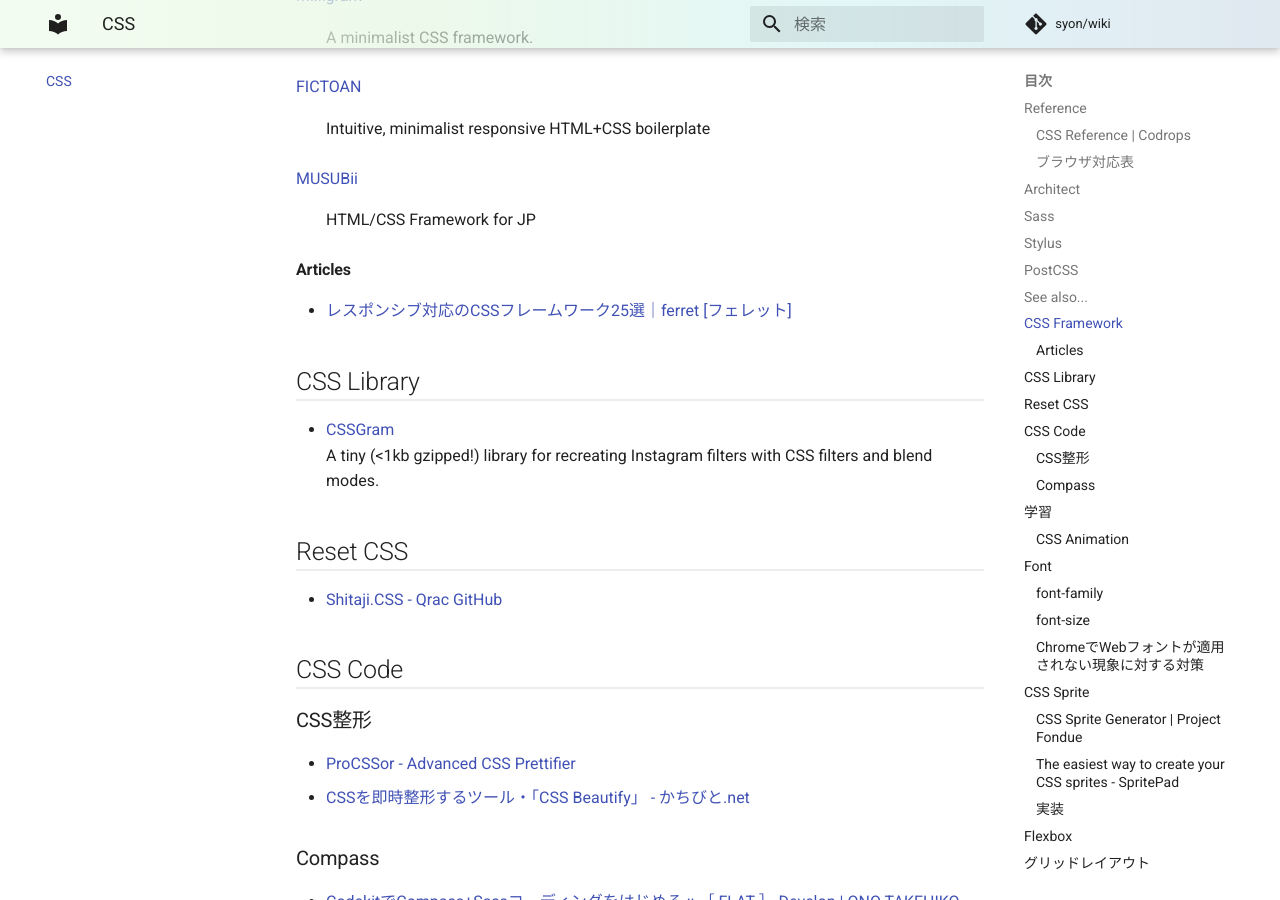
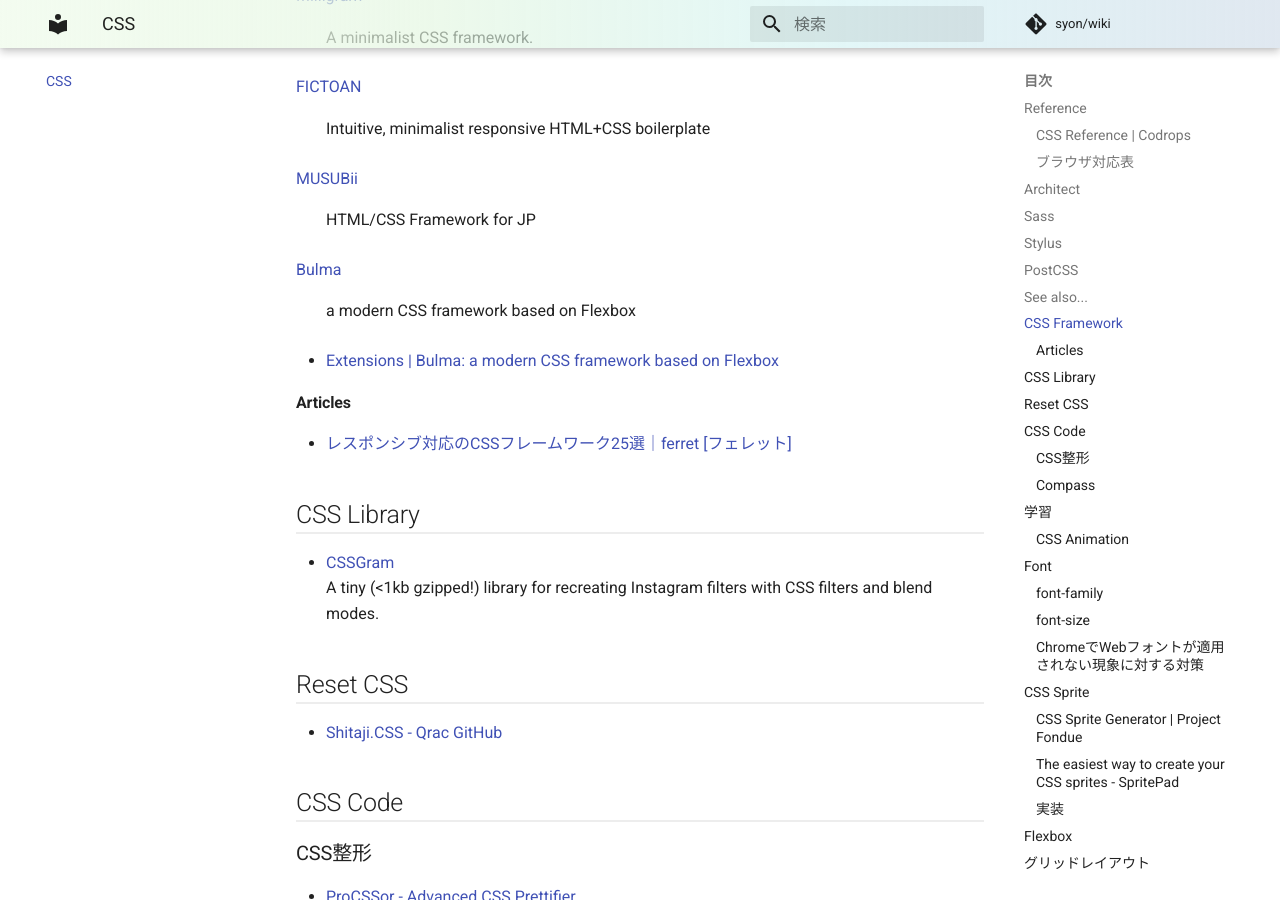
Before and after one commit to syon/wiki, an MkDocs documentation site: the page built from docs/CSS.md, in a window 1280 px wide and 900 px high, scrolled down 3156 px. Built offline with MkDocs 1.6.1 and Material for MkDocs 9.7.7, drawn with Linux system fonts in a browser that asks for light colours; comment, search, counter and statistics services are not loaded.

Commit message:
:memo: CSS

```diff
--- a/docs/CSS.md
+++ b/docs/CSS.md
@@ -106,6 +106,10 @@ for Rapid Website Production
 [MUSUBii](https://qrac.github.io/musubii/)
 : HTML/CSS Framework for JP
 
+[Bulma](https://bulma.io/)
+: a modern CSS framework based on Flexbox
+
+- [Extensions | Bulma: a modern CSS framework based on Flexbox](https://bulma.io/extensions/)
 
 #### Articles
 - [レスポンシブ対応のCSSフレームワーク25選｜ferret [フェレット]](https://ferret-plus.com/2783)
```
